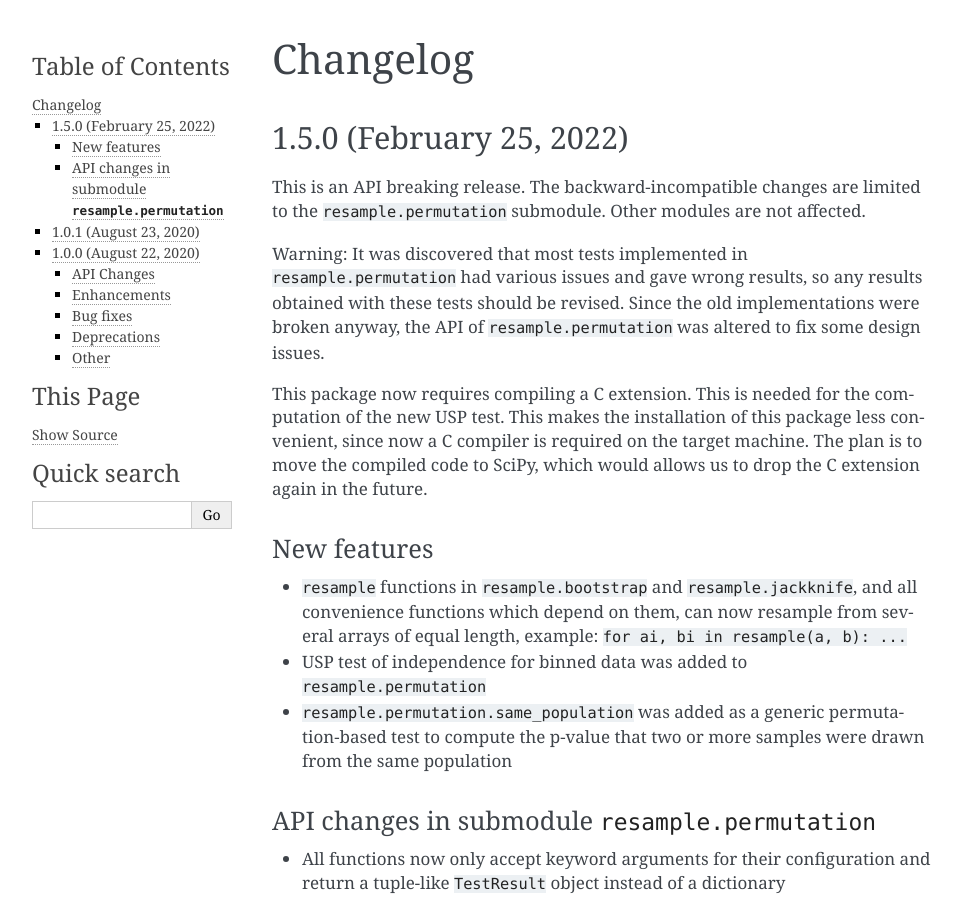
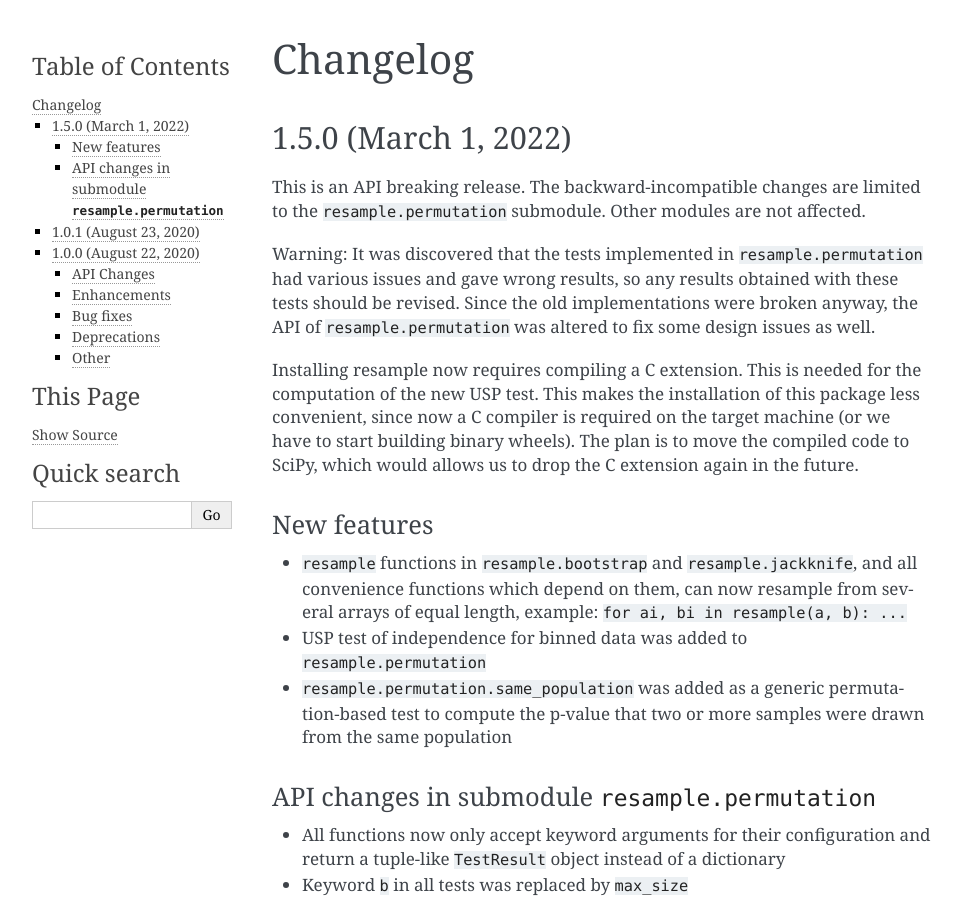
Before and after one commit to scikit-hep/resample, a Sphinx documentation site: the page built from doc/changelog.rst, in a window 1280 px wide and 900 px high. Shown: the whole window, without its empty margins (148-1110 px from the left). Built offline with Sphinx 7.4.7, drawn with Linux system fonts in a browser that asks for light colours; the version number could not be read and is left out.

Commit message:
fix docs, remove precision keyword from tests

```diff
--- a/README.rst
+++ b/README.rst
@@ -23,8 +23,9 @@ Randomisation-based inference in Python based on data resampling and permutation
 Features
 --------
 
-- Bootstrap samples (ordinary or balanced with optional stratification) from N-D arrays
-- Apply parametric bootstrap (Gaussian, Poisson, gamma, etc.) on samples
+- Bootstrap samples (ordinary or balanced with optional stratification)
+- Support for parametric (Gaussian, Poisson, gamma, etc.) and extended
+  bootstrapping (also varies sample size)
 - Compute bootstrap confidence intervals (percentile or BCa) for any estimator
 - Jackknife estimates of bias and variance of any estimator
 - Permutation-based variants of traditional statistical tests (**USP test of independence** and others)
--- a/doc/bootstrap.rst
+++ /dev/null
@@ -1,2 +0,0 @@
-.. automodule:: resample.bootstrap
-    :members:
--- a/doc/changelog.rst
+++ b/doc/changelog.rst
@@ -1,21 +1,22 @@
 Changelog
 =========
 
-1.5.0 (February 25, 2022)
+1.5.0 (March 1, 2022)
 -------------------------
 
 This is an API breaking release. The backward-incompatible changes are limited to the
 ``resample.permutation`` submodule. Other modules are not affected.
 
-Warning: It was discovered that most tests implemented in ``resample.permutation`` had
+Warning: It was discovered that the tests implemented in ``resample.permutation`` had
 various issues and gave wrong results, so any results obtained with these tests should
 be revised. Since the old implementations were broken anyway, the API of
-``resample.permutation`` was altered to fix some design issues.
+``resample.permutation`` was altered to fix some design issues as well.
 
-This package now requires compiling a C extension. This is needed for the computation
-of the new USP test. This makes the installation of this package less convenient, since
-now a C compiler is required on the target machine. The plan is to move the compiled
-code to SciPy, which would allows us to drop the C extension again in the future.
+Installing resample now requires compiling a C extension. This is needed for the
+computation of the new USP test. This makes the installation of this package less
+convenient, since now a C compiler is required on the target machine (or we have to
+start building binary wheels). The plan is to move the compiled code to SciPy, which
+would allows us to drop the C extension again in the future.
 
 New features
 ~~~~~~~~~~~~
--- a/doc/empirical.rst
+++ /dev/null
@@ -1,2 +0,0 @@
-.. automodule:: resample.empirical
-    :members:
--- a/doc/jackknife.rst
+++ /dev/null
@@ -1,2 +0,0 @@
-.. automodule:: resample.jackknife
-    :members:
--- a/doc/permutation.rst
+++ /dev/null
@@ -1,2 +0,0 @@
-.. automodule:: resample.permutation
-    :members:
```
Also changed, not shown: doc/index.rst (+2 -6 lines), doc/reference.rst (added, +26 -0 lines), 2 other files.
